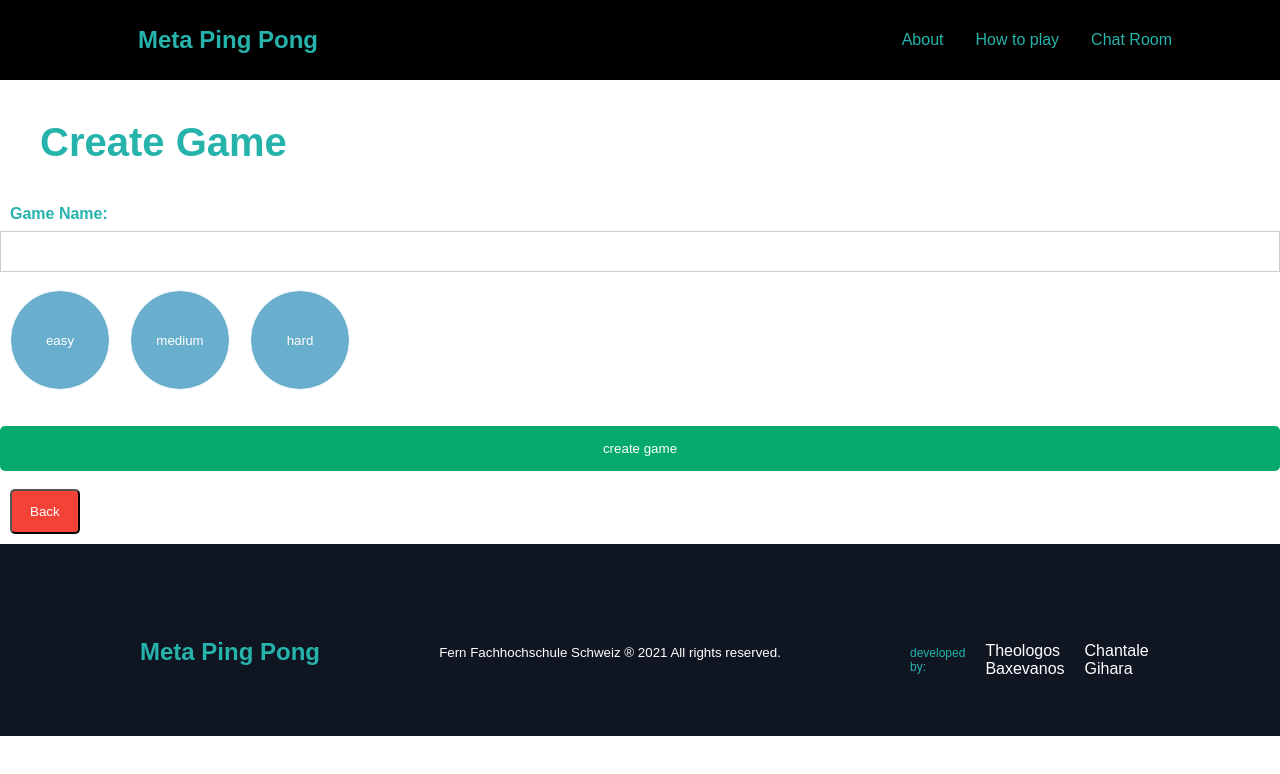
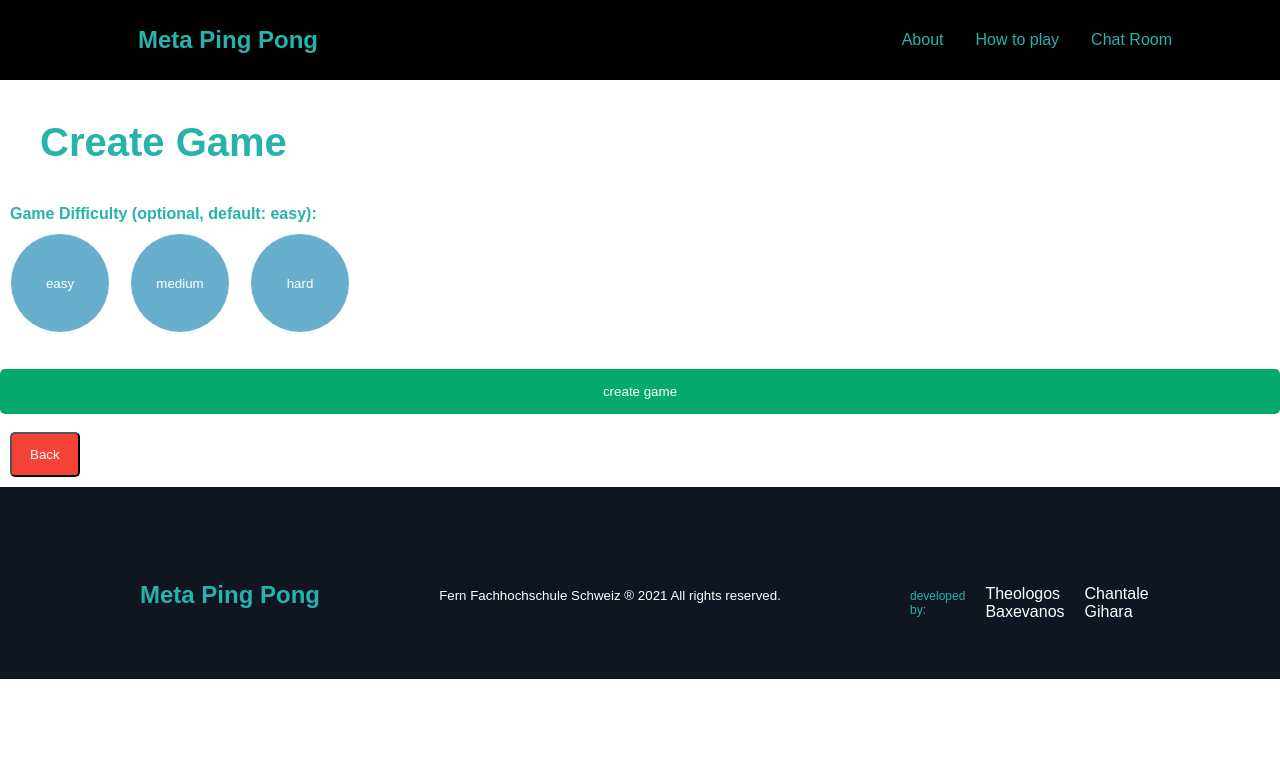
Before and after one commit to greatmerlin/cav2, a React (Create React App) app in the folder frontend/: page /creategame in a window 1280 px wide. Shown: the top 774 px of the page. Built offline with nearby package versions, Linux system fonts and the light colour scheme.

Commit message:
working on create game element

```diff
--- a/frontend/src/components/CreateGame/index.js
+++ b/frontend/src/components/CreateGame/index.js
@@ -5,17 +5,6 @@ import Footer from '../Footer';
 import { Link } from "react-router-dom";
 
 function CreateGame(props) {
-
-    // es muss hier eine gameID generiert werden, die auch zum Pfad angefügt wird
-    // zB game1 mit der ID 12345 -> /dashboard/12345
-    // game difficulty -> as state in einem späteren Zeitpunkt
-
-
-    const handleSubmit = () => {
-        //TODO: create a unique id for every game pass it as a state
-        // and according to the difficulty button, set the correct ball speed
-
-    }
 
     //TODO: according to the difficulty button, set the correct ball speed
 
@@ -26,8 +15,7 @@ function CreateGame(props) {
 
             <form>
 
-                <label className="gameName">Game Name: </label>
-                <input type="text" name="gamename" value={props.gameName} onChange={(e) => props.setGameName(e.target.value)} required />
+                <label className="gameName">Game Difficulty (optional, default: easy): </label>
                 <div>
                     <button className="diffBtn">easy</button>
                     <button className="diffBtn">medium</button>
@@ -35,10 +23,10 @@ function CreateGame(props) {
                 </div>
                 <br />
                 <div>
-                    <button className="createGameBtn" onClick={handleSubmit}>create game</button>
+                    <Link to="/game" ><button className="createGameBtn">create game</button></Link>
                 </div>
             </form>
-            <Link to="/register" ><button className="cancelBtn">Back</button></Link>
+                <Link to="/register" ><button className="cancelBtn">Back</button></Link>
             <Footer />
         </div>
     )
```
